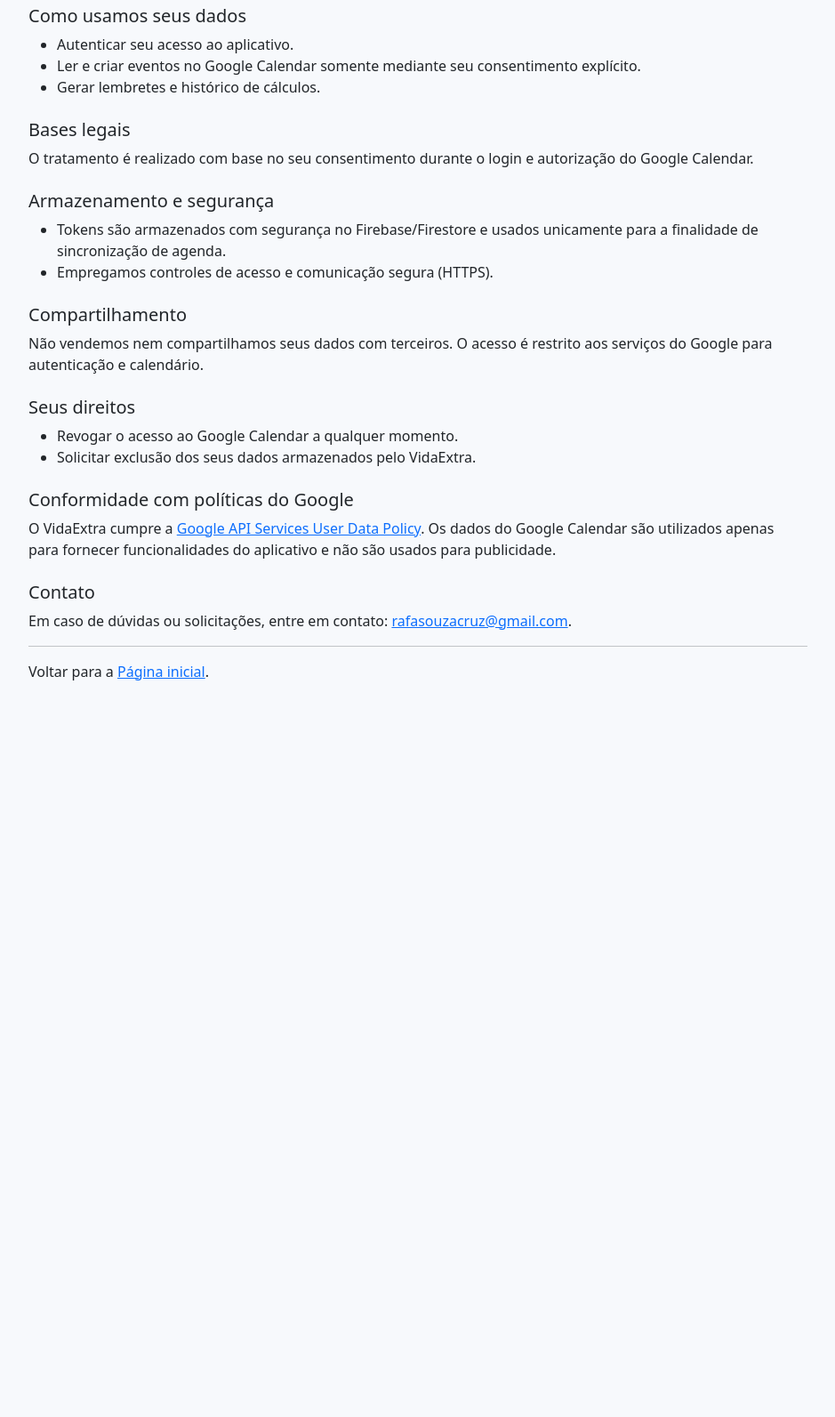
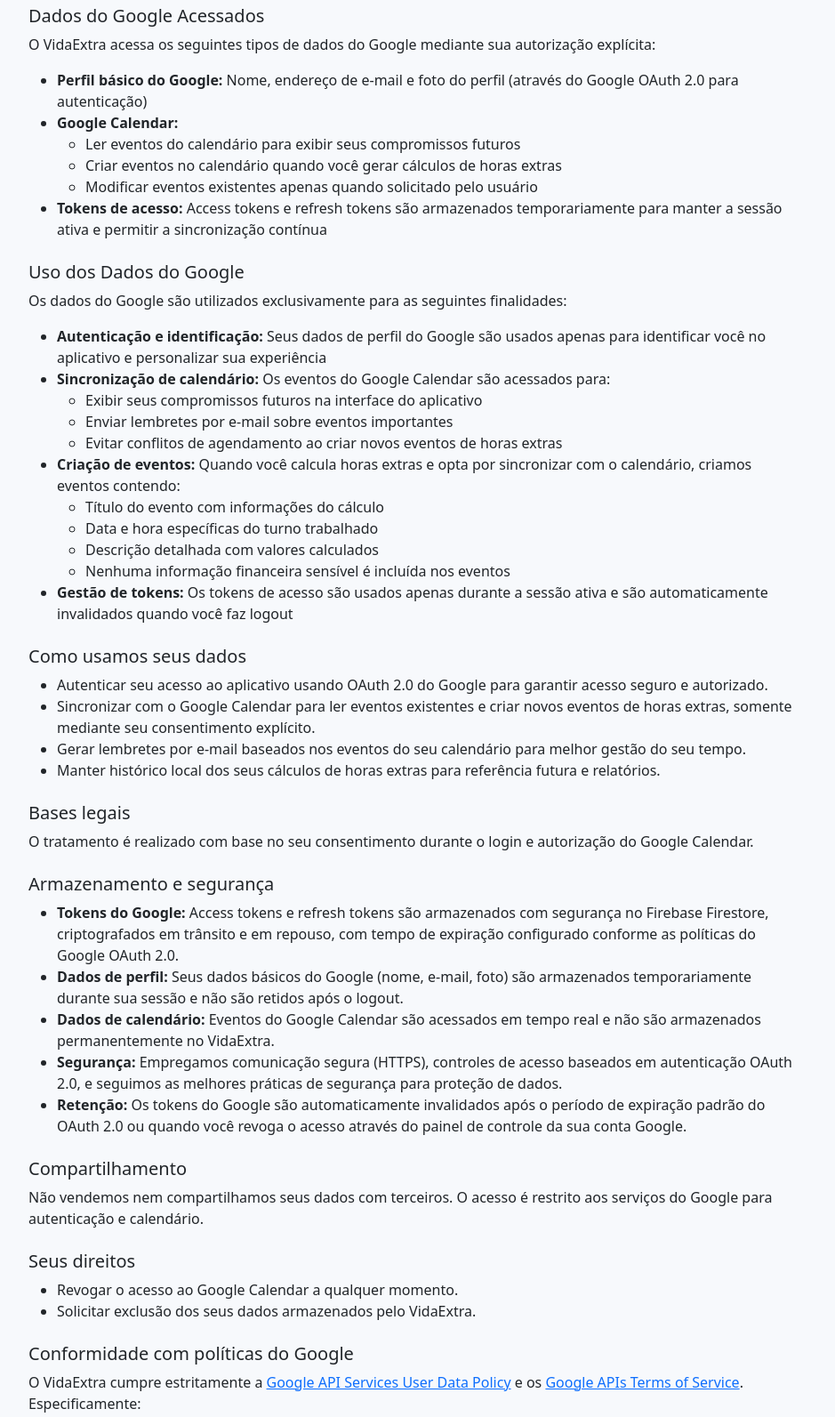
Before and after one commit to Ald3b4r4n/VidaExtra, a website: page pages/privacy.html in a window 1280 px wide. Shown: the part 380-1973 px from the top of the page at 89% size, without its empty margins (170-1109 px from the left). Before the commit the page ends 1211 px from the top, so only its background shows below. Drawn offline with nearby package versions, Linux system fonts and the light colour scheme.

Commit message:
Atualiza política de privacidade com seções específicas para verificação do Google
- Adiciona seção 'Dados do Google Acessados' com detalhes dos tipos de dados
- Adiciona seção 'Uso dos Dados do Google' com explicação detalhada do uso
- Amplia seção de 'Armazenamento e segurança' com informações específicas
- Reforça seção de conformidade com políticas do Google
- Atualiza data para 18/11/2025

```diff
--- a/pages/privacy.html
+++ b/pages/privacy.html
@@ -16,7 +16,7 @@
   <body>
     <div class="container py-5">
       <h1 class="h3 mb-3">Política de Privacidade — VidaExtra®</h1>
-      <p class="text-muted">Última atualização: 15/11/2025</p>
+      <p class="text-muted">Última atualização: 18/11/2025</p>
 
       <p>
         O VidaExtra é uma aplicação web que auxilia no cálculo de horas
@@ -38,14 +38,81 @@
         </li>
       </ul>
 
+      <h2 class="h5 mt-4">Dados do Google Acessados</h2>
+      <p>
+        O VidaExtra acessa os seguintes tipos de dados do Google mediante sua autorização explícita:
+      </p>
+      <ul>
+        <li>
+          <strong>Perfil básico do Google:</strong> Nome, endereço de e-mail e foto do perfil
+          (através do Google OAuth 2.0 para autenticação)
+        </li>
+        <li>
+          <strong>Google Calendar:</strong>
+          <ul>
+            <li>Ler eventos do calendário para exibir seus compromissos futuros</li>
+            <li>Criar eventos no calendário quando você gerar cálculos de horas extras</li>
+            <li>Modificar eventos existentes apenas quando solicitado pelo usuário</li>
+          </ul>
+        </li>
+        <li>
+          <strong>Tokens de acesso:</strong> Access tokens e refresh tokens são armazenados
+          temporariamente para manter a sessão ativa e permitir a sincronização contínua
+        </li>
+      </ul>
+
+      <h2 class="h5 mt-4">Uso dos Dados do Google</h2>
+      <p>
+        Os dados do Google são utilizados exclusivamente para as seguintes finalidades:
+      </p>
+      <ul>
+        <li>
+          <strong>Autenticação e identificação:</strong> Seus dados de perfil do Google
+          são usados apenas para identificar você no aplicativo e personalizar sua experiência
+        </li>
+        <li>
+          <strong>Sincronização de calendário:</strong> Os eventos do Google Calendar são
+          acessados para:
+          <ul>
+            <li>Exibir seus compromissos futuros na interface do aplicativo</li>
+            <li>Enviar lembretes por e-mail sobre eventos importantes</li>
+            <li>Evitar conflitos de agendamento ao criar novos eventos de horas extras</li>
+          </ul>
+        </li>
+        <li>
+          <strong>Criação de eventos:</strong> Quando você calcula horas extras e opta por
+          sincronizar com o calendário, criamos eventos contendo:
+          <ul>
+            <li>Título do evento com informações do cálculo</li>
+            <li>Data e hora específicas do turno trabalhado</li>
+            <li>Descrição detalhada com valores calculados</li>
+            <li>Nenhuma informação financeira sensível é incluída nos eventos</li>
+          </ul>
+        </li>
+        <li>
+          <strong>Gestão de tokens:</strong> Os tokens de acesso são usados apenas durante
+          a sessão ativa e são automaticamente invalidados quando você faz logout
+        </li>
+      </ul>
+
       <h2 class="h5 mt-4">Como usamos seus dados</h2>
       <ul>
-        <li>Autenticar seu acesso ao aplicativo.</li>
         <li>
-          Ler e criar eventos no Google Calendar somente mediante seu
-          consentimento explícito.
+          Autenticar seu acesso ao aplicativo usando OAuth 2.0 do Google para
+          garantir acesso seguro e autorizado.
         </li>
-        <li>Gerar lembretes e histórico de cálculos.</li>
+        <li>
+          Sincronizar com o Google Calendar para ler eventos existentes e criar
+          novos eventos de horas extras, somente mediante seu consentimento explícito.
+        </li>
+        <li>
+          Gerar lembretes por e-mail baseados nos eventos do seu calendário para
+          melhor gestão do seu tempo.
+        </li>
+        <li>
+          Manter histórico local dos seus cálculos de horas extras para
+          referência futura e relatórios.
+        </li>
       </ul>
 
       <h2 class="h5 mt-4">Bases legais</h2>
@@ -57,11 +124,27 @@
       <h2 class="h5 mt-4">Armazenamento e segurança</h2>
       <ul>
         <li>
-          Tokens são armazenados com segurança no Firebase/Firestore e
-          usados unicamente para a finalidade de sincronização de agenda.
+          <strong>Tokens do Google:</strong> Access tokens e refresh tokens são armazenados
+          com segurança no Firebase Firestore, criptografados em trânsito e em repouso,
+          com tempo de expiração configurado conforme as políticas do Google OAuth 2.0.
         </li>
         <li>
-          Empregamos controles de acesso e comunicação segura (HTTPS).
+          <strong>Dados de perfil:</strong> Seus dados básicos do Google (nome, e-mail, foto)
+          são armazenados temporariamente durante sua sessão e não são retidos após o logout.
+        </li>
+        <li>
+          <strong>Dados de calendário:</strong> Eventos do Google Calendar são acessados
+          em tempo real e não são armazenados permanentemente no VidaExtra.
+        </li>
+        <li>
+          <strong>Segurança:</strong> Empregamos comunicação segura (HTTPS), controles de
+          acesso baseados em autenticação OAuth 2.0, e seguimos as melhores práticas de
+          segurança para proteção de dados.
+        </li>
+        <li>
+          <strong>Retenção:</strong> Os tokens do Google são automaticamente invalidados
+          após o período de expiração padrão do OAuth 2.0 ou quando você revoga o acesso
+          através do painel de controle da sua conta Google.
         </li>
       </ul>
 
@@ -81,12 +164,37 @@
 
       <h2 class="h5 mt-4">Conformidade com políticas do Google</h2>
       <p>
-        O VidaExtra cumpre a
+        O VidaExtra cumpre estritamente a
         <a href="https://developers.google.com/terms/api-services-user-data-policy" target="_blank" rel="noopener noreferrer"
           >Google API Services User Data Policy</a
-        >. Os dados do Google Calendar são utilizados apenas para fornecer
-        funcionalidades do aplicativo e não são usados para publicidade.
+        > e os
+        <a href="https://developers.google.com/terms" target="_blank" rel="noopener noreferrer"
+          >Google APIs Terms of Service</a
+        >. Especificamente:
       </p>
+      <ul>
+        <li>
+          Os dados do Google são utilizados exclusivamente para fornecer
+          funcionalidades do aplicativo relacionadas a cálculo de horas extras
+          e gestão de calendário.
+        </li>
+        <li>
+          Não usamos dados do Google para publicidade, marketing ou qualquer
+          finalidade além das funcionalidades explicitamente descritas.
+        </li>
+        <li>
+          Limitamos o acesso aos dados apenas ao necessário para fornecer
+          os serviços solicitados pelo usuário.
+        </li>
+        <li>
+          Fornecemos transparência completa sobre quais dados são acessados
+          e como são utilizados, conforme exigido pelas políticas do Google.
+        </li>
+        <li>
+          Respeitamos todos os limites de cota e requisitos técnicos das
+          APIs do Google utilizadas.
+        </li>
+      </ul>
 
       <h2 class="h5 mt-4">Contato</h2>
       <p>
```
